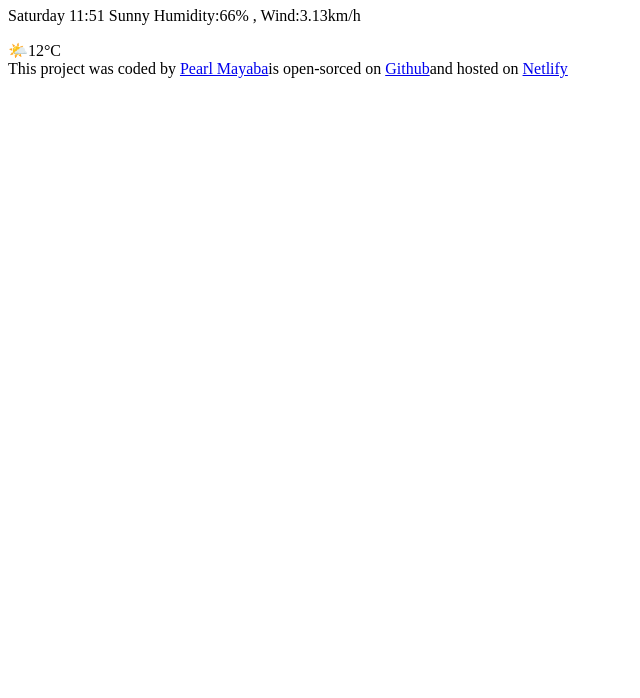
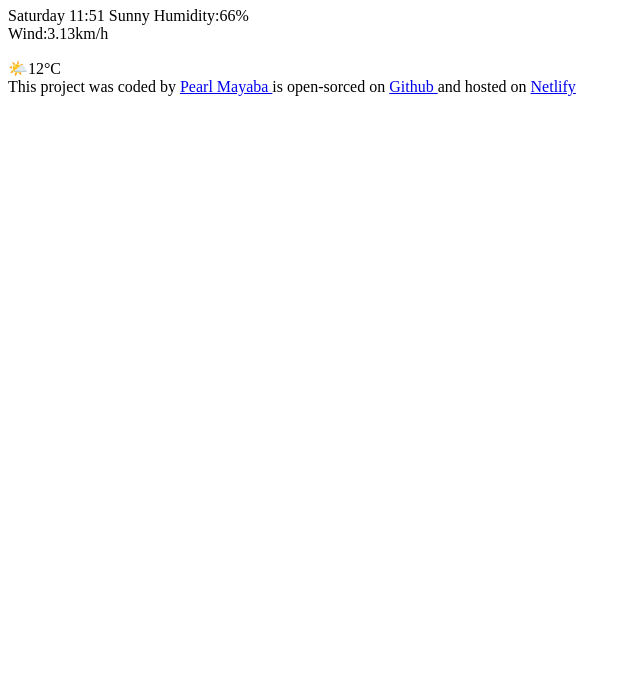
Before and after one commit to Pearl-Mayaba/My-Weather-Forecast, a plain HTML site: page index.html in a window 1280 px wide. Shown: the part 102-800 px from the top of the page, without its empty margins (0-640 px from the left). Drawn offline with Linux system fonts and the light colour scheme.

Commit message:
index html

```diff
--- a/index.html
+++ b/index.html
@@ -16,7 +16,11 @@
       <div>
         <main>
           <h1>Benoni</h1>
-          <p>Saturday 11:51 Sunny Humidity:66% , Wind:3.13km/h</p>
+          <p>
+            Saturday 11:51 Sunny Humidity:66%
+            <br />
+            Wind:3.13km/h
+          </p>
 
           <div>🌤️12&deg;C</div>
         </main>
@@ -24,16 +28,18 @@
     </div>
     <footer>
       This project was coded by
-      <a href="https://github.com/Pearl-Mayaba" target="_blank">Pearl Mayaba</a
+      <a href="https://github.com/Pearl-Mayaba" target="_blank">
+        Pearl Mayaba </a
       >is open-sorced on
       <a
         href="https://github.com/Pearl-Mayaba/My-Weather-Forecast"
         target="_blank"
-        >Github</a
+      >
+        Github </a
       >and hosted on
-      <a href="https://pearlsweatherapp.netlify.app/" target="_blank"
-        >Netlify</a
-      >
+      <a href="https://pearlsweatherapp.netlify.app/" target="_blank">
+        Netlify
+      </a>
     </footer>
   </body>
 </html>
```
